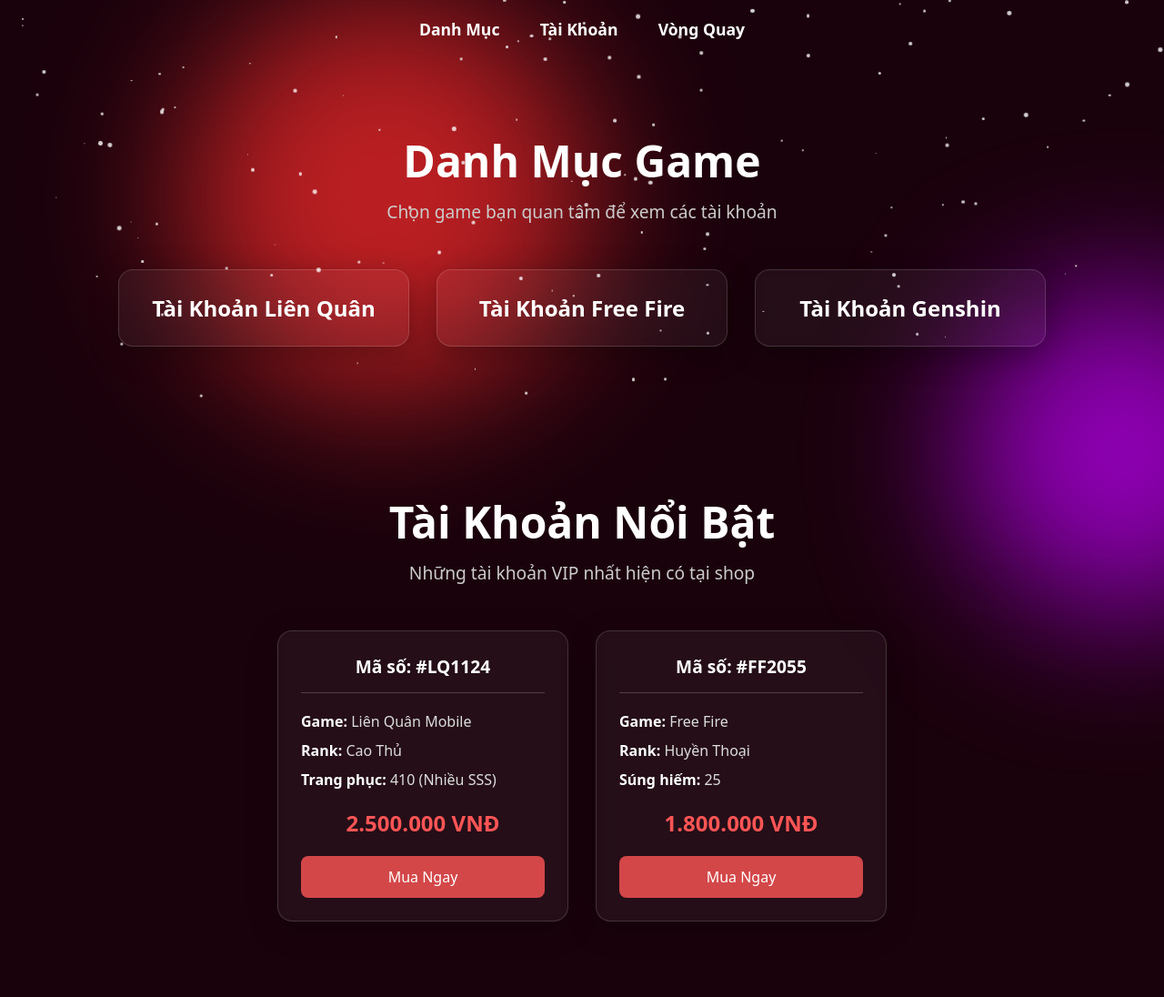
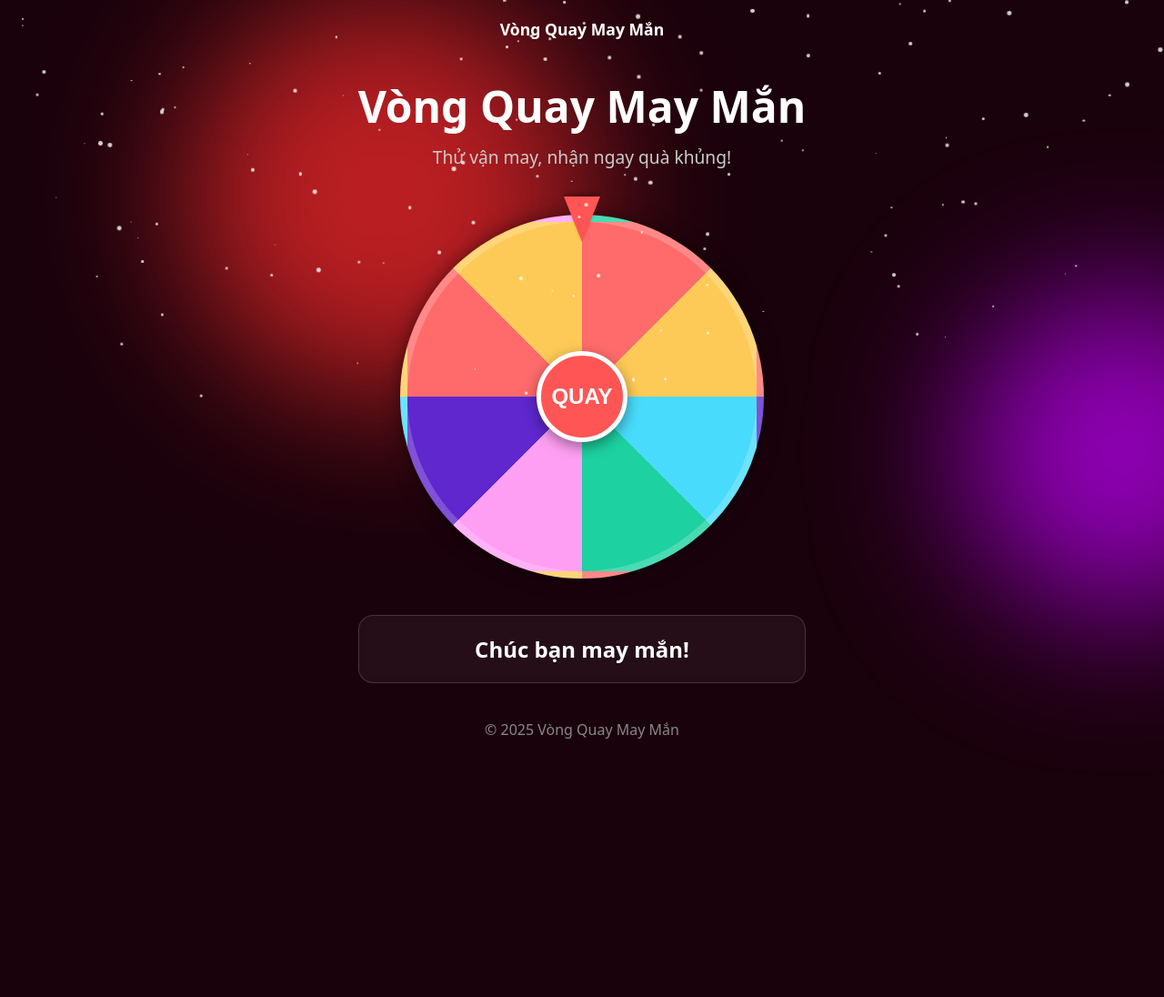
Before and after one commit to qwocdat/dat, a plain HTML site: page index.html in a window 1280 px wide. Shown: the top 1096 px of the page at 91% size. After the commit the page ends 833 px from the top, so only its background shows below. Drawn offline with Linux system fonts and the light colour scheme.

Commit message:
Update index.html

```diff
--- a/index.html
+++ b/index.html
@@ -3,7 +3,7 @@
 <head>
     <meta charset="UTF-8">
     <meta name="viewport" content="width=device-width, initial-scale=1.0">
-    <title>Shop Game - Tất cả trong một</title>
+    <title>Vòng Quay May Mắn - Thử Vận May</title>
 
     <style>
         /* Reset and Base Styles */
@@ -14,15 +14,18 @@
         }
 
         html {
-            scroll-behavior: smooth; /* Hiệu ứng cuộn mượt */
+            scroll-behavior: smooth;
         }
 
         body {
             font-family: system-ui, -apple-system, BlinkMacSystemFont, 'Segoe UI', Roboto, Oxygen, Ubuntu, Cantarell, 'Open Sans', 'Helvetica Neue', sans-serif;
             background-color: #1a020c; /* Nền đen-đỏ sẫm */
             color: #fff;
-            overflow-x: hidden; /* Ngăn cuộn ngang */
+            overflow-x: hidden;
             position: relative;
+            min-height: 100vh; /* Đảm bảo body đủ cao để footer xuống cuối */
+            display: flex; /* Dùng flexbox cho bố cục */
+            flex-direction: column; /* Sắp xếp theo chiều dọc */
         }
 
         /* --- Hiệu ứng tuyết rơi --- */
@@ -93,20 +96,14 @@
         }
 
         /* --- Bố cục chính --- */
-        section {
-            padding: 80px 20px;
-        }
-
         header, footer {
             position: relative;
             z-index: 10;
         }
-
         header {
             padding: 20px;
             text-align: center;
         }
-
         header nav a {
             color: white;
             text-decoration: none;
@@ -117,59 +114,24 @@
         }
         header nav a:hover { color: #ff5555; }
 
+        main {
+            flex-grow: 1; /* Cho phép main chiếm hết không gian còn lại */
+            display: flex; /* Dùng flexbox để căn giữa nội dung */
+            align-items: center; /* Căn giữa theo chiều dọc */
+            justify-content: center; /* Căn giữa theo chiều ngang */
+            position: relative;
+            z-index: 10;
+            padding: 20px; /* Thêm padding tổng thể cho main */
+        }
+
         .container {
-            max-width: 1200px;
+            max-width: 800px; /* Giảm max-width để tập trung vào vòng quay */
             margin: 0 auto;
             text-align: center;
         }
 
         h1 { font-size: 3rem; margin-bottom: 10px; }
         .subtitle { font-size: 1.2rem; color: #ccc; margin-bottom: 50px; }
-
-        /* --- CSS cho các thẻ Danh mục & Sản phẩm --- */
-        .card-list {
-            display: flex;
-            justify-content: center;
-            gap: 30px;
-            flex-wrap: wrap;
-        }
-
-        .category-card, .product-card {
-            width: 320px;
-            padding: 25px;
-            border-radius: 16px;
-            text-align: left;
-            background: rgba(255, 255, 255, 0.05);
-            backdrop-filter: blur(12px);
-            -webkit-backdrop-filter: blur(12px);
-            border: 1px solid rgba(255, 255, 255, 0.15);
-            box-shadow: 0 8px 32px 0 rgba(0, 0, 0, 0.3);
-            transition: transform 0.3s;
-        }
-        .category-card:hover, .product-card:hover {
-            transform: translateY(-10px);
-        }
-
-        .category-card {
-            text-align: center;
-            text-decoration: none;
-            color: #fff;
-        }
-        .category-card h3 { font-size: 1.5rem; }
-
-        .product-card h4 {
-            font-size: 1.2rem;
-            text-align: center;
-            margin-bottom: 20px;
-            border-bottom: 1px solid rgba(255, 255, 255, 0.2);
-            padding-bottom: 15px;
-        }
-        .product-card .details { list-style: none; margin-bottom: 20px; }
-        .product-card .details li { margin-bottom: 10px; color: #ddd; }
-        .product-card .details strong { color: #fff; }
-        .price-tag { text-align: center; font-size: 1.5rem; font-weight: bold; color: #ff5555; margin-bottom: 20px; }
-        .btn-buy { display: block; width: 100%; padding: 12px; text-align: center; text-decoration: none; color: #fff; background: rgba(255, 85, 85, 0.8); border-radius: 8px; transition: background 0.3s; }
-        .btn-buy:hover { background: rgba(255, 85, 85, 1); }
 
         /* --- CSS cho Vòng Quay May Mắn --- */
         .wheel-wrapper {
@@ -235,7 +197,14 @@
             border-radius: 16px;
         }
 
-        footer { text-align: center; padding: 20px; color: #888; }
+        footer {
+            text-align: center;
+            padding: 20px;
+            color: #888;
+            position: relative;
+            z-index: 10;
+            margin-top: auto; /* Đẩy footer xuống cuối trang */
+        }
 
     </style>
 </head>
@@ -249,55 +218,11 @@
 
     <header>
         <nav>
-            <a href="#categories">Danh Mục</a>
-            <a href="#featured-accounts">Tài Khoản</a>
-            <a href="#lucky-wheel">Vòng Quay</a>
+            <a href="#">Vòng Quay May Mắn</a>
             </nav>
     </header>
 
     <main>
-        <section id="categories">
-            <div class="container">
-                <h1>Danh Mục Game</h1>
-                <p class="subtitle">Chọn game bạn quan tâm để xem các tài khoản</p>
-                <div class="card-list">
-                    <a href="#" class="category-card"><h3>Tài Khoản Liên Quân</h3></a>
-                    <a href="#" class="category-card"><h3>Tài Khoản Free Fire</h3></a>
-                    <a href="#" class="category-card"><h3>Tài Khoản Genshin</h3></a>
-                </div>
-            </div>
-        </section>
-
-        <section id="featured-accounts">
-            <div class="container">
-                <h1>Tài Khoản Nổi Bật</h1>
-                <p class="subtitle">Những tài khoản VIP nhất hiện có tại shop</p>
-                <div class="card-list">
-                    <div class="product-card">
-                        <h4>Mã số: #LQ1124</h4>
-                        <ul class="details">
-                            <li><strong>Game:</strong> Liên Quân Mobile</li>
-                            <li><strong>Rank:</strong> Cao Thủ</li>
-                            <li><strong>Trang phục:</strong> 410 (Nhiều SSS)</li>
-                        </ul>
-                        <div class="price-tag">2.500.000 VNĐ</div>
-                        <a href="#" class="btn-buy">Mua Ngay</a>
-                    </div>
-                    <div class="product-card">
-                        <h4>Mã số: #FF2055</h4>
-                        <ul class="details">
-                            <li><strong>Game:</strong> Free Fire</li>
-                            <li><strong>Rank:</strong> Huyền Thoại</li>
-                            <li><strong>Súng hiếm:</strong> 25</li>
-                        </ul>
-                        <div class="price-tag">1.800.000 VNĐ</div>
-                        <a href="#" class="btn-buy">Mua Ngay</a>
-                    </div>
-                </div>
-            </div>
-        </section>
-
-        <section id="lucky-wheel">
         <div class="container">
             <h1>Vòng Quay May Mắn</h1>
             <p class="subtitle">Thử vận may, nhận ngay quà khủng!</p>
@@ -310,11 +235,10 @@
                 Chúc bạn may mắn!
             </div>
         </div>
-        </section>
     </main>
 
     <footer>
-        <p>&copy; 2025 Shop Game Của Bạn</p>
+        <p>&copy; 2025 Vòng Quay May Mắn</p>
     </footer>
 
     <script>
@@ -359,20 +283,30 @@
             spinBtn.disabled = true;
             resultText.textContent = "Đang quay...";
 
+            // Quay thêm 5-10 vòng + góc quay ngẫu nhiên để dừng lại
             const randomSpins = Math.floor(Math.random() * 5) + 5;
             const randomStopAngle = Math.random() * 360;
             const totalRotation = (randomSpins * 360) + randomStopAngle;
 
+            // Giữ lại góc quay hiện tại để lần sau quay tiếp
             currentRotation += totalRotation;
+
             wheel.style.transform = `rotate(${currentRotation}deg)`;
 
+            // Chờ hiệu ứng quay kết thúc (6 giây như trong CSS)
             setTimeout(() => {
                 isSpinning = false;
                 spinBtn.disabled = false;
+
+                // Tính toán kết quả
                 const finalAngle = currentRotation % 360;
+                // prizeIndex = (360 - finalAngle) để tính từ điểm kim chỉ
+                // và % prizes.length để đảm bảo trong phạm vi mảng
                 const prizeIndex = Math.floor((360 - finalAngle) / segmentAngle) % prizes.length;
+
                 resultText.textContent = `Chúc mừng! Bạn trúng: ${prizes[prizeIndex]}`;
-            }, 6000); // Phải khớp với thời gian transition trong CSS
+
+            }, 6000); // 6000ms = 6s
         });
     </script>
 
```
Lines whose indentation alone changed are shown as unchanged.
